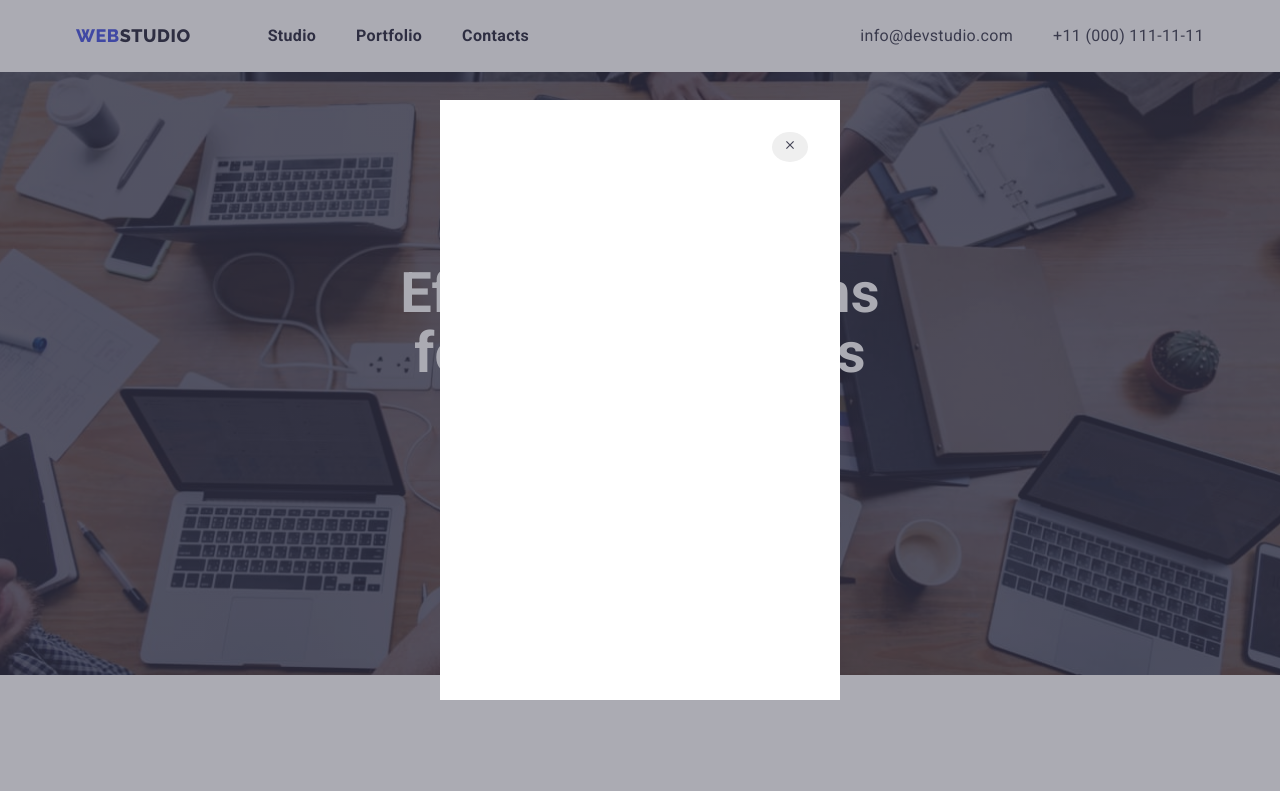
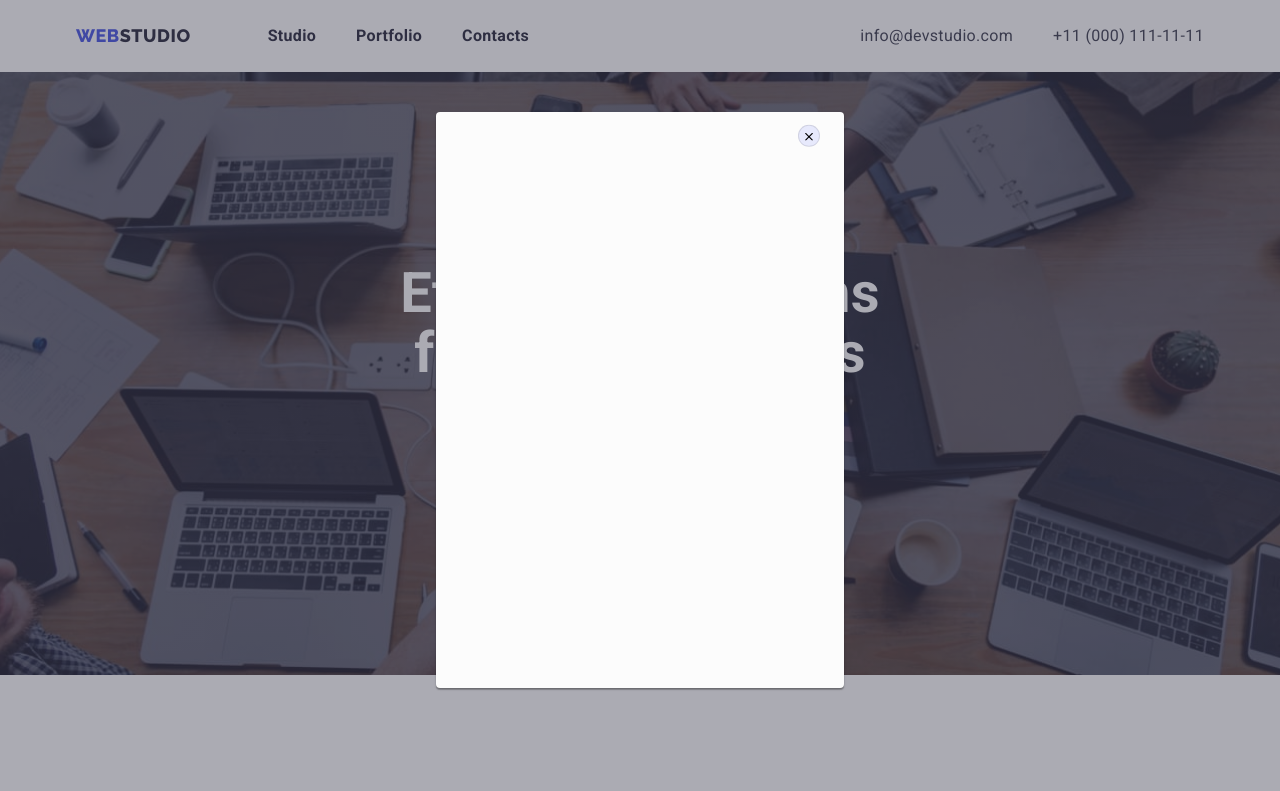
Before and after one commit to talask/goit-markup-hw-05, a plain HTML site: page index.html in a window 1280 px wide. Shown: the top 791 px of the page. Drawn offline with nearby package versions, Linux system fonts and the light colour scheme.

Commit message:
add style

```diff
--- a/css/styles.css
+++ b/css/styles.css
@@ -422,18 +422,26 @@ img {
 
 .modal{
     position: relative;
-    width: 400px;
-    height: 600px;
-    background-color: #fff;
+    width: 408px;
+    height: 576px;
+
+
+    background: #FCFCFC;
+    box-shadow: 0px 1px 1px rgba(0, 0, 0, 0.14), 0px 1px 3px rgba(0, 0, 0, 0.12), 0px 2px 1px rgba(0, 0, 0, 0.2);
+    border-radius: 4px;
 }
 
 .btn-close {
     position: absolute;
-    right: 32px;
-    top:32px;
+    right: 24px;
+    top: 24px;
     border-radius: 50%;
+    transform: translate(0%, -50%);
+
+    background: #E7E9FC;
+    border: 1px solid rgba(0, 0, 0, 0.1);
 }
 
 .btn-close svg {
-    margin: 8px;
+    margin: auto;
 }
--- a/index.html
+++ b/index.html
@@ -371,7 +371,7 @@
     <div class="bg-modal">
         <div class="modal">
             <button class="btn btn-close">
-                    <svg class="icon-social" width="8" height="8">
+                    <svg width="8" height="8">
                             <use href="./images/icons.svg#icon-close"></use>
                         </svg>
             </button>
```
